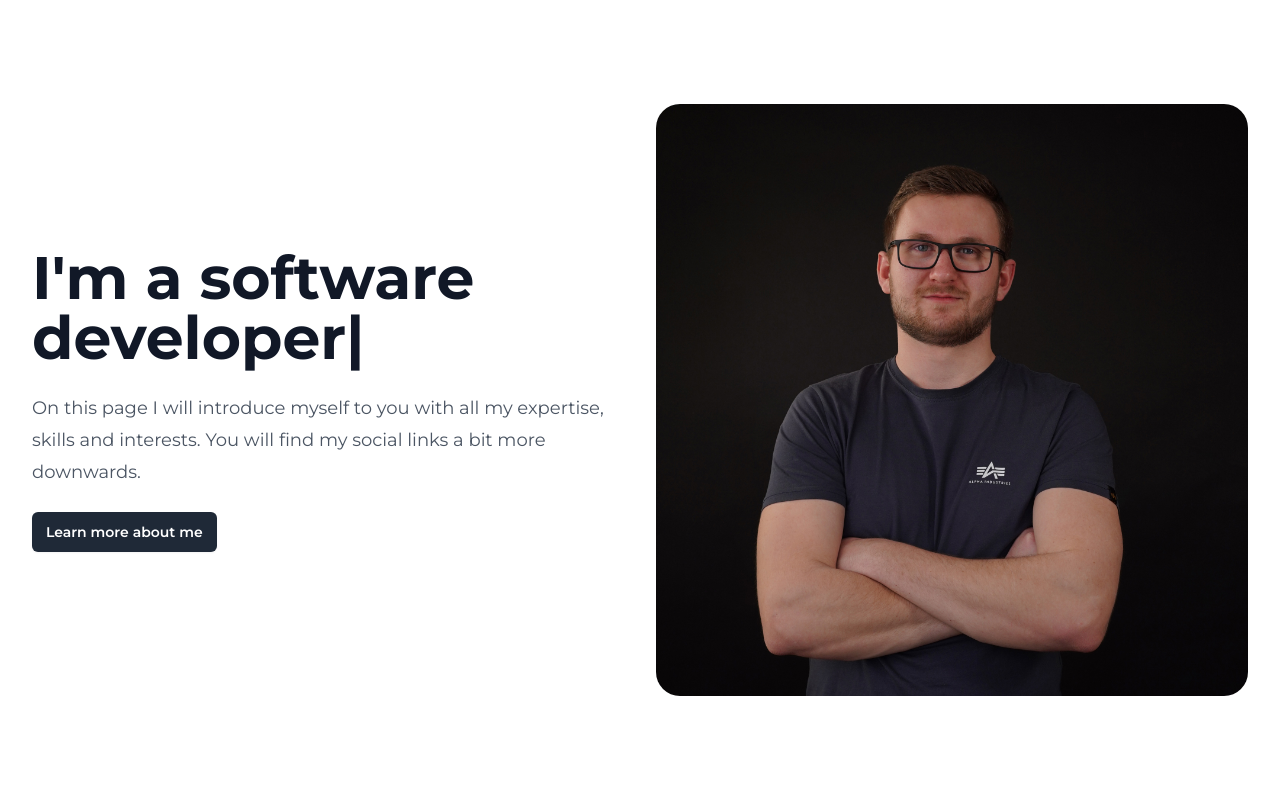
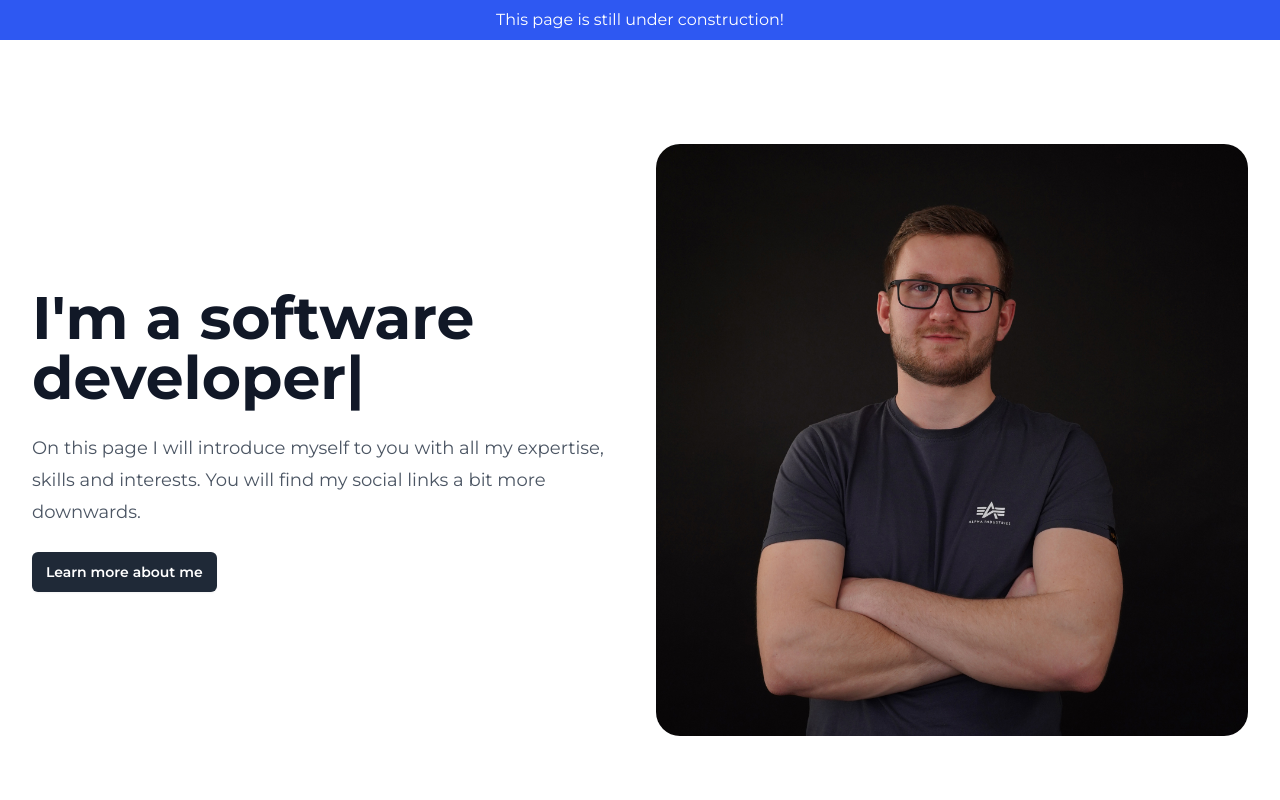
Before and after one commit to fabian-hanso/fabian-hanso-cv, a Next.js app: page / in a window 1280 px wide. Shown: the top 800 px of the page. Built offline with nearby package versions, Linux system fonts and the light colour scheme.

Commit message:
delete smoth scroll top and add some spice!

```diff
--- a/app/page.js
+++ b/app/page.js
@@ -12,12 +12,12 @@ export default function Home() {
     window.scroll({
       top: 0,
       left: 0,
-      behavior: 'smooth',
     });
   })
 
   return (
     <main className="w-full h-auto bg-white">
+      <div className="w-full h-auto bg-primary p-2 flex justify-center items-center text-white">This page is still under construction!</div>
       <Hero />
       <Jobs />
       <ContactCTA />
```
